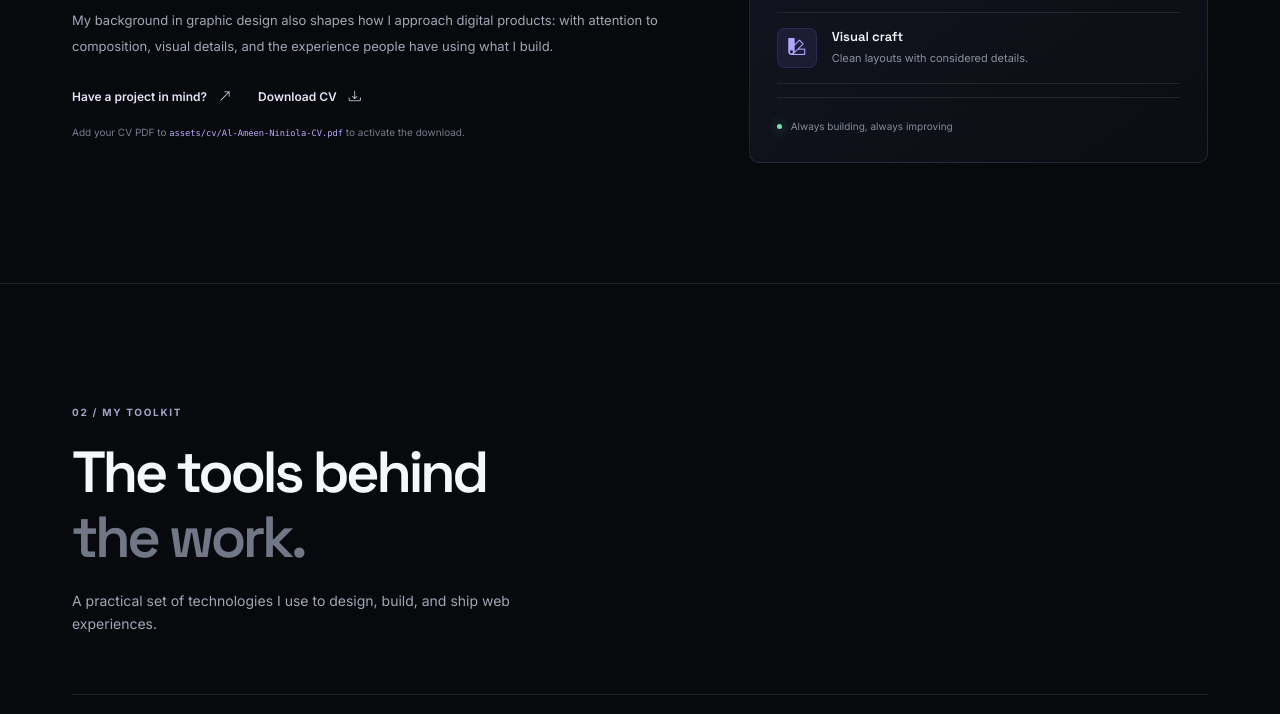
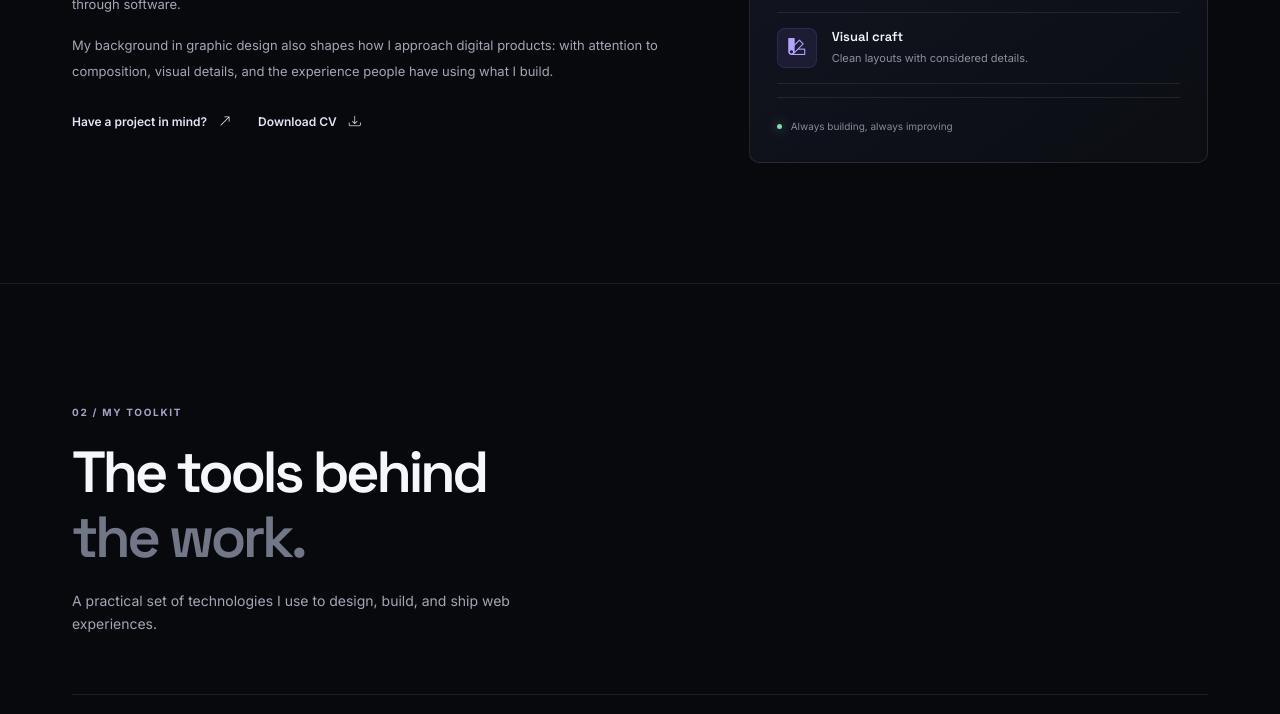
Before and after one commit to Alameen512/alameen-portfolio, a plain HTML site: page index.html in a window 1280 px wide. Shown: the part 1495-2209 px from the top of the page. Drawn offline with nearby package versions, Linux system fonts and the light colour scheme.

Commit message:
removed a paragraph

```diff
--- a/index.html
+++ b/index.html
@@ -97,7 +97,6 @@
               <a class="text-link" href="#contact">Have a project in mind? <i class="bi bi-arrow-up-right"></i></a>
               <a class="text-link" href="assets/Al-Ameen-Niniola-CV.pdf" download>Download CV <i class="bi bi-download"></i></a>
             </div>
-            <p class="small-note">Add your CV PDF to <code>assets/cv/Al-Ameen-Niniola-CV.pdf</code> to activate the download.</p>
           </div>
           <div class="col-lg-5 reveal">
             <div class="about-card">
```
